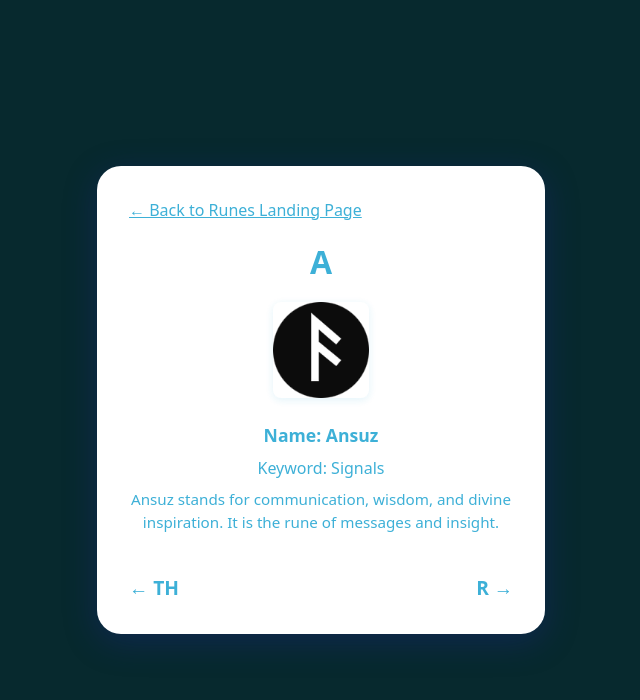
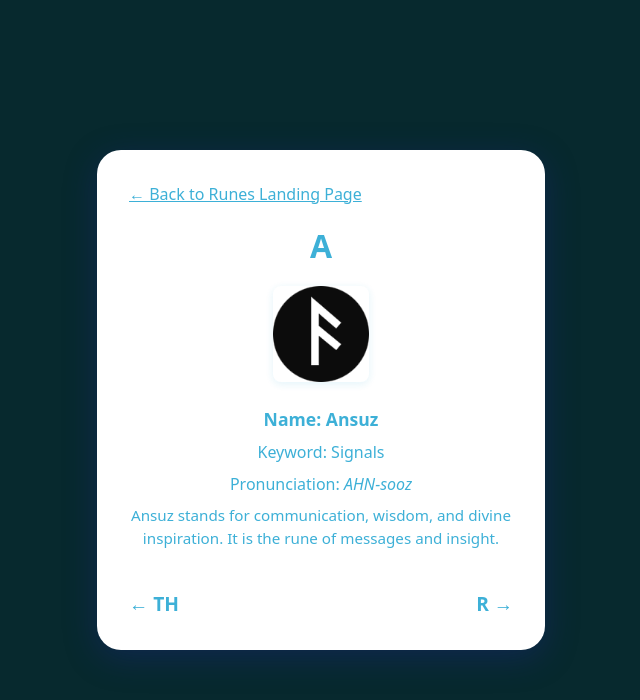
Before and after one commit to SaigeDruidNub/oghamruneteacher, a Next.js app: page /runes/A in a window 1280 px wide. Shown: the top 700 px of the page, without its empty margins (319-959 px from the left). Built offline with nearby package versions, Linux system fonts and the light colour scheme.

Commit message:
add pronunciation

```diff
--- /dev/null
+++ b/app/ogham-learning/page.tsx
@@ -0,0 +1,11 @@
+import React from 'react';
+
+export default function OghamLearningPage() {
+  return (
+    <main className="p-8">
+      <h1 className="text-3xl font-bold mb-4">Ogham Learning</h1>
+      <p className="mb-6">Welcome to the Ogham learning page! Here you can explore the ancient Ogham script, its history, and practice recognizing the characters.</p>
+      {/* Add your ogham learning content/components here */}
+    </main>
+  );
+}
--- a/app/runes/[symbol]/page.tsx
+++ b/app/runes/[symbol]/page.tsx
@@ -7,144 +7,168 @@ const runeDetails = {
   F: {
     name: "Fehu",
     keyword: "Wealth",
+    pronunciation: "FAY-hoo",
     description: "Fehu represents wealth, abundance, and prosperity. It is the rune of new beginnings and material success.",
     image: "/F - Fehu.png"
   },
   U: {
     name: "Uruz",
     keyword: "Strength",
+    pronunciation: "OO-rooz",
     description: "Uruz symbolizes strength, endurance, and health. It is associated with raw power and vitality.",
     image: "/U - Uruz.png"
   },
   TH: {
     name: "Thurisaz",
     keyword: "Gateway",
+    pronunciation: "THOO-ree-saz",
     description: "Thurisaz is the rune of gateways, protection, and challenges. It represents the power to overcome obstacles.",
     image: "/TH - Thurisaz.png"
   },
   A: {
     name: "Ansuz",
     keyword: "Signals",
+    pronunciation: "AHN-sooz",
     description: "Ansuz stands for communication, wisdom, and divine inspiration. It is the rune of messages and insight.",
     image: "/A - Ansuz.png"
   },
   R: {
     name: "Raido",
     keyword: "Journey",
+    pronunciation: "RYE-do",
     description: "Raido is the rune of journeys, travel, and movement. It signifies progress and life paths.",
     image: "/R - Raido.png"
   },
   K: {
     name: "Kaunan",
     keyword: "Fire",
+    pronunciation: "KOW-nahn",
     description: "Kaunan represents fire, transformation, and creativity. It is the rune of change and passion.",
     image: "/K - Kaunan.png"
   },
   G: {
     name: "Gebo",
     keyword: "Gift",
+    pronunciation: "GAY-bo",
     description: "Gebo is the rune of gifts, generosity, and partnerships. It symbolizes exchange and balance.",
     image: "/G - Gebo.png"
   },
   W: {
     name: "Wunjo",
     keyword: "Joy",
+    pronunciation: "WOON-yo",
     description: "Wunjo stands for joy, harmony, and happiness. It is the rune of fulfillment and well-being.",
     image: "/W - Wunjo.png"
   },
   H: {
     name: "Hagaiaz",
     keyword: "Disruption",
+    pronunciation: "HAH-gah-eez",
     description: "Hagaiaz represents disruption, change, and transformation. It is the rune of sudden events.",
     image: "/H - Hagaiaz.png"
   },
   N: {
     name: "Naughiz",
     keyword: "Constraint",
+    pronunciation: "NOW-giz",
     description: "Naughiz is the rune of constraint, necessity, and resistance. It signifies endurance and patience.",
     image: "/N - Naughiz.png"
   },
   I: {
     name: "Isaz",
     keyword: "Ice",
+    pronunciation: "EE-sahz",
     description: "Isaz symbolizes ice, stillness, and clarity. It is the rune of introspection and focus.",
     image: "/I - Isaz.png"
   },
   J: {
     name: "Jera",
     keyword: "Harvest",
+    pronunciation: "YEH-rah",
     description: "Jera is the rune of harvest, cycles, and reward. It represents growth and fruition.",
     image: "/J - Jera.png"
   },
   AE: {
     name: "Eihwaz",
     keyword: "Defense",
+    pronunciation: "AY-wahz",
     description: "Eihwaz stands for defense, protection, and resilience. It is the rune of endurance and stability.",
     image: "/AE - Eihwaz.png"
   },
   P: {
     name: "Perthro",
     keyword: "Mystery",
+    pronunciation: "PERTH-roh",
     description: "Perthro is the rune of mystery, fate, and secrets. It signifies the unknown and hidden knowledge.",
     image: "/P - Perthro.png"
   },
   Z: {
     name: "Algiz",
     keyword: "Protection",
+    pronunciation: "AL-geez",
     description: "Algiz represents protection, sanctuary, and spiritual connection. It is the rune of safety and guidance.",
     image: "/Z - Algiz.png"
   },
   S: {
     name: "Sowilo",
     keyword: "Sun",
+    pronunciation: "SOH-wee-lo",
     description: "Sowilo is the rune of the sun, success, and vitality. It symbolizes energy and achievement.",
     image: "/S - Sowilo.png"
   },
   T: {
     name: "Tiwaz",
     keyword: "Warrior",
+    pronunciation: "TEE-wahz",
     description: "Tiwaz stands for the warrior, justice, and leadership. It is the rune of courage and honor.",
     image: "/T - Tiwaz.png"
   },
   B: {
     name: "Berkanan",
     keyword: "Growth",
+    pronunciation: "BERK-ah-nahn",
     description: "Berkanan is the rune of growth, fertility, and renewal. It represents nurturing and new life.",
     image: "/B - Berkanan.png"
   },
   E: {
     name: "Ehwaz",
     keyword: "Movement",
+    pronunciation: "EH-wahz",
     description: "Ehwaz symbolizes movement, progress, and trust. It is the rune of teamwork and change.",
     image: "/E - Ehwaz.png"
   },
   M: {
     name: "Mannaz",
     keyword: "Self",
+    pronunciation: "MAHN-nahz",
     description: "Mannaz is the rune of the self, humanity, and awareness. It signifies identity and cooperation.",
     image: "/M - Mannaz.png"
   },
   L: {
     name: "Laguz",
     keyword: "Flow",
+    pronunciation: "LAH-gooz",
     description: "Laguz represents flow, water, and intuition. It is the rune of emotions and adaptability.",
     image: "/L - Laguz.png"
   },
   NG: {
     name: "Ingwaz",
     keyword: "Fertility",
+    pronunciation: "ING-wahz",
     description: "Ingwaz is the rune of fertility, potential, and inner growth. It symbolizes new beginnings and energy.",
     image: "/NG - Ingwaz.png"
   },
   O: {
     name: "Othalan",
     keyword: "Inheritance",
+    pronunciation: "OTH-ah-lahn",
     description: "Othalan stands for inheritance, heritage, and family. It is the rune of legacy and tradition.",
     image: "/O - Othalan.png"
   },
   D: {
     name: "Dagaz",
     keyword: "Breakthrough",
+    pronunciation: "DAH-gahz",
     description: "Dagaz is the rune of breakthrough, transformation, and awakening. It represents clarity and new perspectives.",
     image: "/D - Dagaz.png"
   }
@@ -179,8 +203,9 @@ export default function RuneInfoPage() {
         </Link>
         <h1 style={{ fontSize: "2rem", fontWeight: 800, marginBottom: "1rem", color: "var(--primary)", textAlign: "center" }}>{symbol}</h1>
         <Image src={details.image} alt={symbol} width={96} height={96} style={{ borderRadius: "0.5rem", boxShadow: "0 2px 8px 0 rgba(61, 176, 215, 0.15)", background: "var(--card)", opacity: 0.95, marginBottom: "1.5rem" }} />
-        <div style={{ fontWeight: 600, color: "var(--primary)", fontSize: "1.1rem", marginBottom: "0.5rem" }}>Name: {details.name}</div>
-        <div style={{ fontWeight: 500, color: "var(--foreground)", fontSize: "1rem", marginBottom: "0.5rem" }}>Keyword: {details.keyword}</div>
+  <div style={{ fontWeight: 600, color: "var(--primary)", fontSize: "1.1rem", marginBottom: "0.5rem" }}>Name: {details.name}</div>
+  <div style={{ fontWeight: 500, color: "var(--foreground)", fontSize: "1rem", marginBottom: "0.5rem" }}>Keyword: {details.keyword}</div>
+  <div style={{ fontWeight: 500, color: "var(--primary)", fontSize: "1rem", marginBottom: "0.5rem" }}>Pronunciation: <span style={{ fontStyle: "italic" }}>{details.pronunciation}</span></div>
         <div style={{ fontWeight: 400, color: "var(--foreground)", fontSize: "0.95rem", marginBottom: "1rem", textAlign: "center" }}>{details.description}</div>
         <div style={{ display: "flex", justifyContent: "space-between", width: "100%", marginTop: "1.5rem" }}>
           {prevSymbol ? (
```
